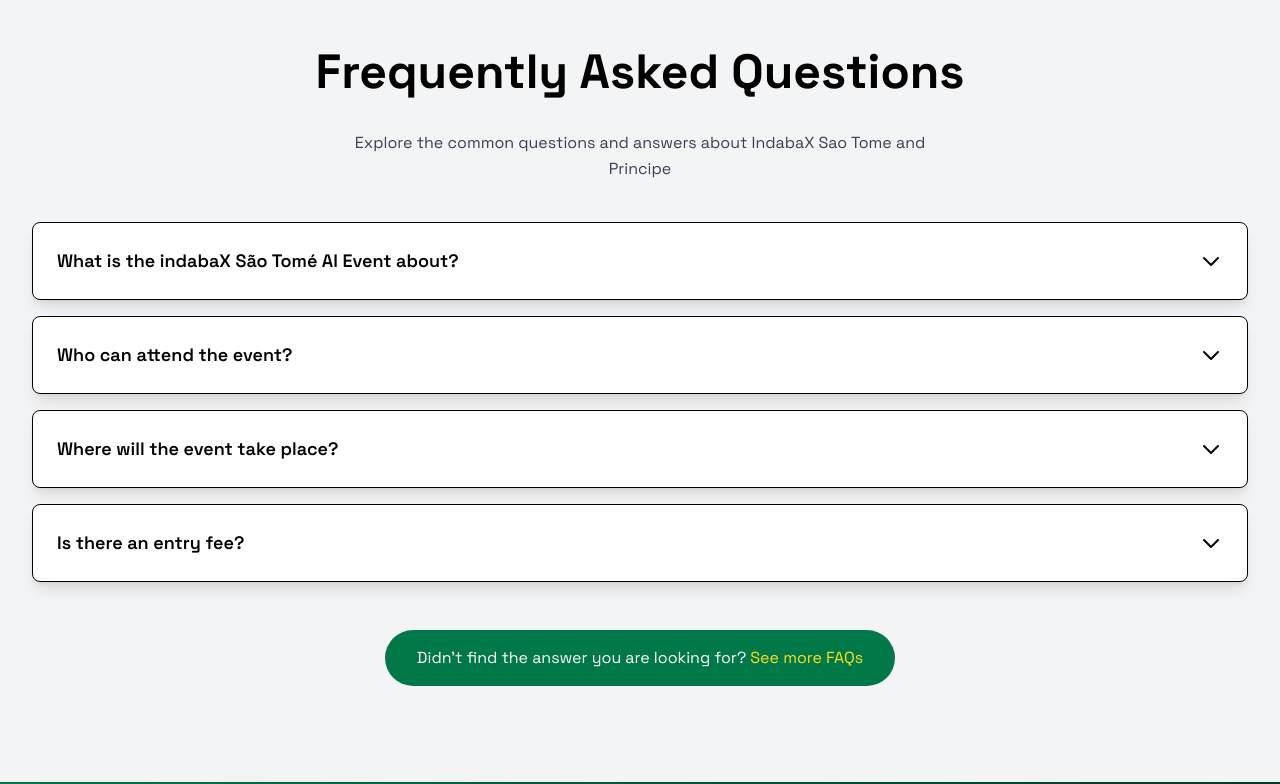
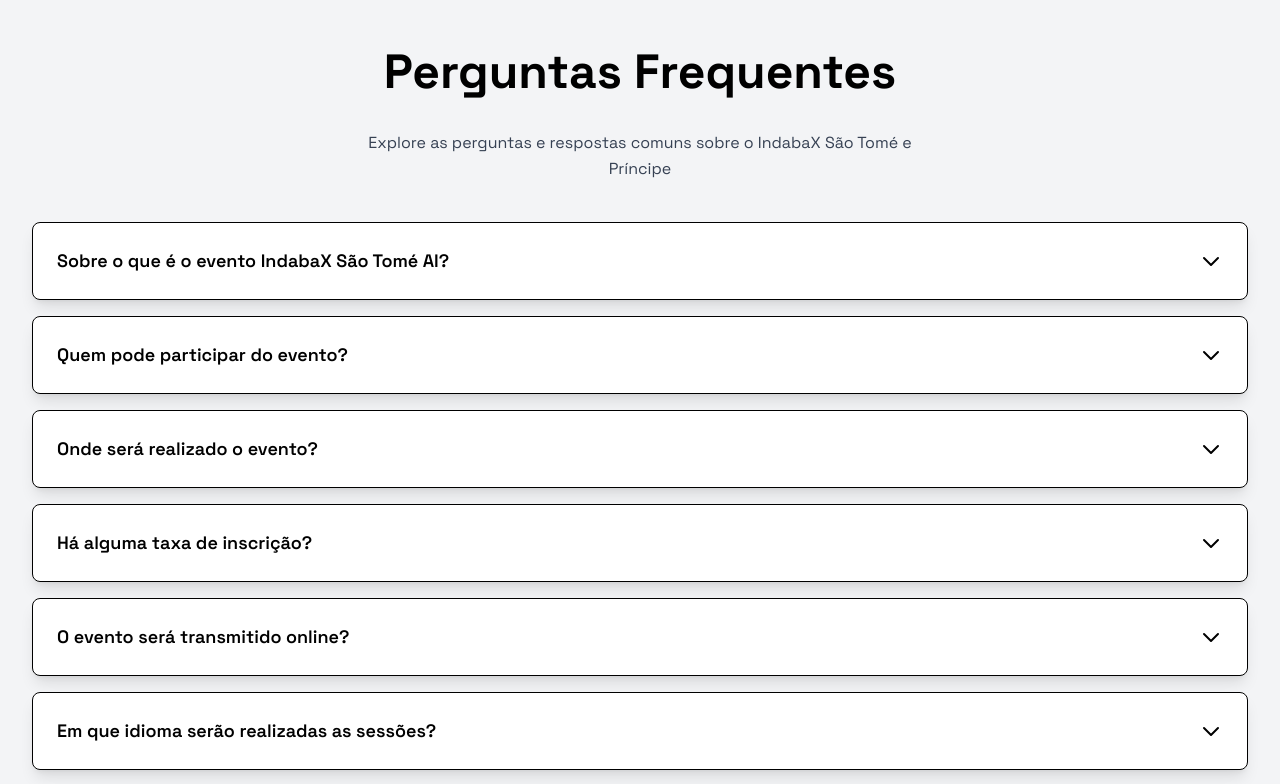
Before and after one commit to MOSOBELULU/indabaX, a React (Vite) app: page / in a window 1280 px wide. Shown: the part 6720-7504 px from the top of the page. Built offline with nearby package versions, Linux system fonts and the light colour scheme.

Commit message:
wip: Faqs translate

```diff
--- a/src/components/home/Sponsorship.jsx
+++ b/src/components/home/Sponsorship.jsx
@@ -2,8 +2,10 @@
 import { sponsors } from "../../data/DummyData";
 import Marquee from "react-fast-marquee";
 import { motion } from "framer-motion";
+import { useTranslation } from "react-i18next";
 
 export default function Sponsorship() {
+  const {t} = useTranslation()
   return (
     <section className="px-4 mt-30 sm:px-8 md:px-6">
       <div className="max-w-7xl mx-auto flex flex-col md:flex-row min-h-[280px]">
@@ -19,7 +21,7 @@ export default function Sponsorship() {
           md:-rotate-90 rotate-0
           md:whitespace-nowrap text-center"
           >
-            Sponsors
+          {t("sponsors.title")}
           </h2>
         </div>
 
--- a/src/components/reusable/Faq.jsx
+++ b/src/components/reusable/Faq.jsx
@@ -1,11 +1,16 @@
 /* eslint-disable no-unused-vars */
 import { useState } from "react";
-import { faqs } from "../../data/DummyData";
 import { IoIosArrowDown, IoIosArrowUp } from "react-icons/io";
 import { motion, AnimatePresence } from "framer-motion";
+import { useTranslation } from "react-i18next";
 
 export default function Faqs() {
+  const { t } = useTranslation();
   const [openIndex, setOpenIndex] = useState(null);
+
+
+  const faqObject = t("faqs", { returnObjects: true });
+  const faqList = Object.values(faqObject);
 
   const toggle = (index) => {
     setOpenIndex(openIndex === index ? null : index);
@@ -13,11 +18,9 @@ export default function Faqs() {
 
   return (
     <div className="max-w-3xl mx-auto p-6">
-      <h2 className="text-2xl font-bold mb-6 text-center">
-        Frequently Asked Questions
-      </h2>
+      <h2 className="text-2xl font-bold mb-6 text-center">{t("faqsTitle")}</h2>
 
-      {faqs.map((item, index) => (
+      {faqList.map((item, index) => (
         <div
           key={index}
           className="border-b border-gray-200 py-4 cursor-pointer transition-all duration-300"
@@ -26,9 +29,7 @@ export default function Faqs() {
             className="flex justify-between items-center"
             onClick={() => toggle(index)}
           >
-            <h3 className="text-lg font-medium text-black">
-              {item.question}
-            </h3>
+            <h3 className="text-lg font-medium text-black">{item.question}</h3>
             {openIndex === index ? (
               <IoIosArrowUp size={20} />
             ) : (
--- a/src/components/reusable/miniFaqs.jsx
+++ b/src/components/reusable/miniFaqs.jsx
@@ -1,11 +1,15 @@
 /* eslint-disable no-unused-vars */
 import { useState } from "react";
 import { motion } from "framer-motion";
-import { faqs } from "../../data/DummyData";
+import { useTranslation } from "react-i18next";
 
 export default function MiniFaqs() {
-  const showFew = faqs.slice(0, 4);
-  const [openIndex, setOpenIndex] = useState();
+  const { t } = useTranslation();
+  const [openIndex, setOpenIndex] = useState(null);
+
+
+  const faqObject = t("miniFaqs", { returnObjects: true });
+  const faqList = Object.values(faqObject);
 
   const toggleOpen = (index) => {
     setOpenIndex(openIndex === index ? null : index);
@@ -32,10 +36,10 @@ export default function MiniFaqs() {
       <div className="max-w-7xl mx-auto px-4 sm:px-6 lg:px-8 text-left space-y-6">
         <div className="max-w-2xl mx-auto text-center mb-10">
           <h2 className="text-3xl font-bold leading-tight  sm:text-4xl lg:text-5xl py-3">
-            Frequently Asked Questions
+            {t("miniFaqsTitle")}
           </h2>
           <p className="max-w-xl mx-auto mt-4 text-base leading-relaxed text-gray-700">
-            Explore the common questions and answers about IndabaX Sao Tome and Principe
+            {t("miniFaqsSubtitle")}
           </p>
         </div>
 
@@ -45,7 +49,7 @@ export default function MiniFaqs() {
           initial="hidden"
           animate="visible"
         >
-          {showFew.map(({ question, answer }, index) => {
+          {faqList.map(({ question, answer }, index) => {
             const isOpen = openIndex === index;
             return (
               <motion.div
@@ -91,12 +95,12 @@ export default function MiniFaqs() {
         <div className="flex items-center justify-center mt-12">
           <div className="px-8 py-4 text-center bg-[#007847] rounded-full">
             <p className="text-white">
-              Didn’t find the answer you are looking for?{" "}
+              {t("miniFaqsNoAnswer")}{" "}
               <a
                 href="/faqspage"
                 className="text-yellow-300 transition-all duration-200 hover:underline"
               >
-                See more FAQs
+                {t("miniFaqsLinkText")}
               </a>
             </p>
           </div>
--- a/src/locales/en/translation.json
+++ b/src/locales/en/translation.json
@@ -508,6 +508,45 @@
     "button": "Become a Volunteer",
     "altDecorativeLines": "Decorative lines",
     "altVolunteerImage": "Volunteer"
+  },
+ "sponsors": {
+    "title": "Sponsors"
+  },
+
+
+  "miniFaqsTitle": "Frequently Asked Questions",
+  "miniFaqsSubtitle": "Explore the common questions and answers about IndabaX Sao Tome and Principe",
+  "miniFaqsNoAnswer": "Didn’t find the answer you are looking for?",
+  "miniFaqsLinkText": "See more FAQs",
+  "miniFaqs": {
+    "q1": {
+      "question": "What is the indabaX São Tomé AI Event about?",
+      "answer": "It's a community-driven event focused on exploring how artificial intelligence can empower African innovation. Expect talks, panels, workshops, and networking with developers, researchers, entrepreneurs, and enthusiasts."
+    },
+    "q2": {
+      "question": "Who can attend the event?",
+      "answer": "Anyone interested in AI — whether you're a student, developer, startup founder, researcher, or just curious about technology. Beginners are welcome!"
+    },
+    "q3": {
+      "question": "Where will the event take place?",
+      "answer": "The event will be held in São Tomé City. The exact venue details will be announced soon on our official channels and via email to registered attendees."
+    },
+    "q4": {
+      "question": "Is there an entry fee?",
+      "answer": "Nope! Entry is completely free, but spots are limited. Registration is required to reserve your seat and access exclusive sessions."
+    },
+    "q5": {
+      "question": "Will the event be streamed online?",
+      "answer": "Yes! We’ll offer a live stream for selected talks and panels. Remote participants can register online to get the access link."
+    },
+    "q6": {
+      "question": "What language will the sessions be in?",
+      "answer": "The main language is English. However, some sessions and materials will include Portuguese support for local attendees."
+    },
+    "q7": {
+      "question": "Can I volunteer or speak at the event?",
+      "answer": "Absolutely! We're always open to volunteers, partners, and speakers. Fill out the form on our website or contact the organizing team directly."
+    }
   }
 
 
@@ -518,4 +557,7 @@
 
 
 
+
+
+
 }
--- a/src/locales/pt/translation.json
+++ b/src/locales/pt/translation.json
@@ -501,9 +501,82 @@
     "button": "Torne-se um Voluntário",
     "altDecorativeLines": "Linhas decorativas",
     "altVolunteerImage": "Voluntário"
+  },
+"sponsors": {
+    "title": "Patrocinadores"
+  },
+
+  "faqsTitle": "Perguntas Frequentes",
+  "faqs": {
+    "q1": {
+      "question": "Sobre o que é o evento IndabaX São Tomé AI?",
+      "answer": "É um evento impulsionado pela comunidade que explora como a inteligência artificial pode impulsionar a inovação africana. Espere palestras, painéis, workshops e networking com desenvolvedores, pesquisadores, empreendedores e entusiastas."
+    },
+    "q2": {
+      "question": "Quem pode participar do evento?",
+      "answer": "Qualquer pessoa interessada em IA — seja estudante, desenvolvedor, fundador de startup, pesquisador ou apenas curioso sobre tecnologia. Iniciantes são bem-vindos!"
+    },
+    "q3": {
+      "question": "Onde será realizado o evento?",
+      "answer": "O evento acontecerá na cidade de São Tomé. Os detalhes exatos do local serão anunciados em breve nos nossos canais oficiais e por e-mail aos inscritos."
+    },
+    "q4": {
+      "question": "Há alguma taxa de inscrição?",
+      "answer": "Não! A entrada é totalmente gratuita, mas as vagas são limitadas. É necessário se inscrever para garantir sua vaga e ter acesso a sessões exclusivas."
+    },
+    "q5": {
+      "question": "O evento será transmitido online?",
+      "answer": "Sim! Faremos transmissão ao vivo de palestras e painéis selecionados. Participantes remotos poderão se inscrever online para receber o link de acesso."
+    },
+    "q6": {
+      "question": "Em que idioma serão realizadas as sessões?",
+      "answer": "O idioma principal será o inglês. No entanto, algumas sessões e materiais terão suporte em português para os participantes locais."
+    },
+    "q7": {
+      "question": "Posso ser voluntário ou palestrante no evento?",
+      "answer": "Claro! Estamos abertos a voluntários, parceiros e palestrantes. Preencha o formulário no nosso site ou entre em contato diretamente com a equipe organizadora."
+    }
+  },
+
+
+  "miniFaqsTitle": "Perguntas Frequentes",
+  "miniFaqsSubtitle": "Explore as perguntas e respostas comuns sobre o IndabaX São Tomé e Príncipe",
+  "miniFaqsNoAnswer": "Não encontrou a resposta que procura?",
+  "miniFaqsLinkText": "Veja mais Perguntas Frequentes",
+  "miniFaqs": {
+    "q1": {
+      "question": "Sobre o que é o evento IndabaX São Tomé AI?",
+      "answer": "É um evento impulsionado pela comunidade que explora como a inteligência artificial pode impulsionar a inovação africana. Espere palestras, painéis, workshops e networking com desenvolvedores, pesquisadores, empreendedores e entusiastas."
+    },
+    "q2": {
+      "question": "Quem pode participar do evento?",
+      "answer": "Qualquer pessoa interessada em IA — seja estudante, desenvolvedor, fundador de startup, pesquisador ou apenas curioso sobre tecnologia. Iniciantes são bem-vindos!"
+    },
+    "q3": {
+      "question": "Onde será realizado o evento?",
+      "answer": "O evento acontecerá na cidade de São Tomé. Os detalhes exatos do local serão anunciados em breve nos nossos canais oficiais e por e-mail aos inscritos."
+    },
+    "q4": {
+      "question": "Há alguma taxa de inscrição?",
+      "answer": "Não! A entrada é totalmente gratuita, mas as vagas são limitadas. É necessário se inscrever para garantir sua vaga e ter acesso a sessões exclusivas."
+    },
+    "q5": {
+      "question": "O evento será transmitido online?",
+      "answer": "Sim! Faremos transmissão ao vivo de palestras e painéis selecionados. Participantes remotos poderão se inscrever online para receber o link de acesso."
+    },
+    "q6": {
+      "question": "Em que idioma serão realizadas as sessões?",
+      "answer": "O idioma principal será o inglês. No entanto, algumas sessões e materiais terão suporte em português para os participantes locais."
+    },
+    "q7": {
+      "question": "Posso ser voluntário ou palestrante no evento?",
+      "answer": "Claro! Estamos abertos a voluntários, parceiros e palestrantes. Preencha o formulário no nosso site ou entre em contato diretamente com a equipe organizadora."
+    }
   }
 
 
 
 
+
+
 }
```
